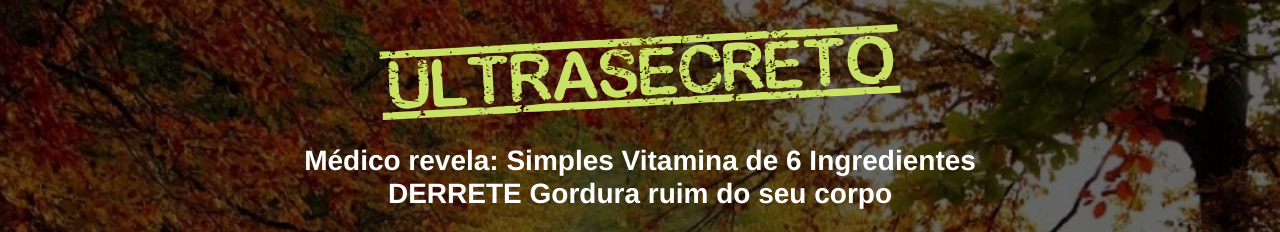
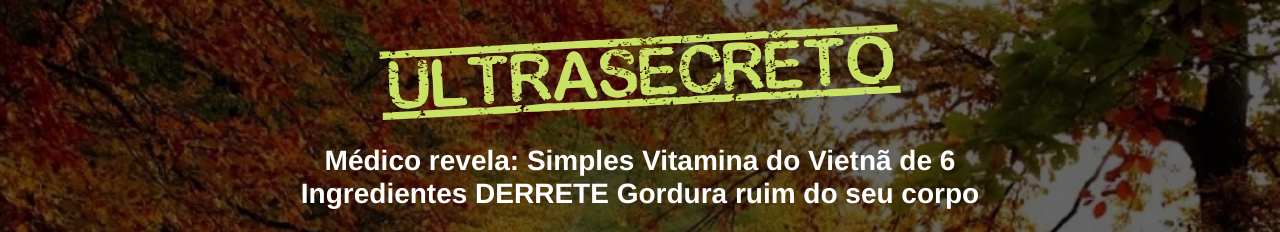
Before and after one commit to rkbusiness/comasaude.online, a plain HTML site: page index.html in a window 1280 px wide. Shown: the top 232 px of the page. Drawn offline with nearby package versions, Linux system fonts and the light colour scheme; grey boxes are pictures that could not be loaded; a script that the page names is missing.

Commit message:
Update index.html

```diff
--- a/index.html
+++ b/index.html
@@ -58,7 +58,7 @@ src="https://www.facebook.com/tr?id=563985342052523&ev=PageView&noscript=1"
             <img class="img-fluid" src="./assets/img/ultrasecreto.svg">
 
             <!-- Headline -->
-            <h3 class="my-4"><b>Médico revela: Simples Vitamina de 6 Ingredientes DERRETE Gordura ruim do seu corpo</b></h3>
+            <h3 class="my-4"><b>Médico revela: Simples Vitamina do Vietnã de 6 Ingredientes DERRETE Gordura ruim do seu corpo</b></h3>
 
             <!-- VSL -->
           <div id="vid_62d41d188eb617000a2a0ab2" style="position:relative;width:100%;padding: 56.25% 0 0;"><img id="thumb_62d41d188eb617000a2a0ab2" src="https://images.converteai.net/9b77488c-9ab9-45e0-ba2b-7a0fa20d5825/players/62d41d188eb617000a2a0ab2/thumbnail.jpg" style="position:absolute;top:0;left:0;width:100%;height:100%;object-fit:cover;display:block;"><div id="backdrop_62d41d188eb617000a2a0ab2" style="position:absolute;top:0;width:100%;height:100%;-webkit-backdrop-filter:blur(5px);backdrop-filter:blur(5px);"></div></div><script type="text/javascript" id="scr_62d41d188eb617000a2a0ab2">var s=document.createElement("script");s.src="https://scripts.converteai.net/9b77488c-9ab9-45e0-ba2b-7a0fa20d5825/players/62d41d188eb617000a2a0ab2/player.js",s.async=!0,document.head.appendChild(s);</script>
```
